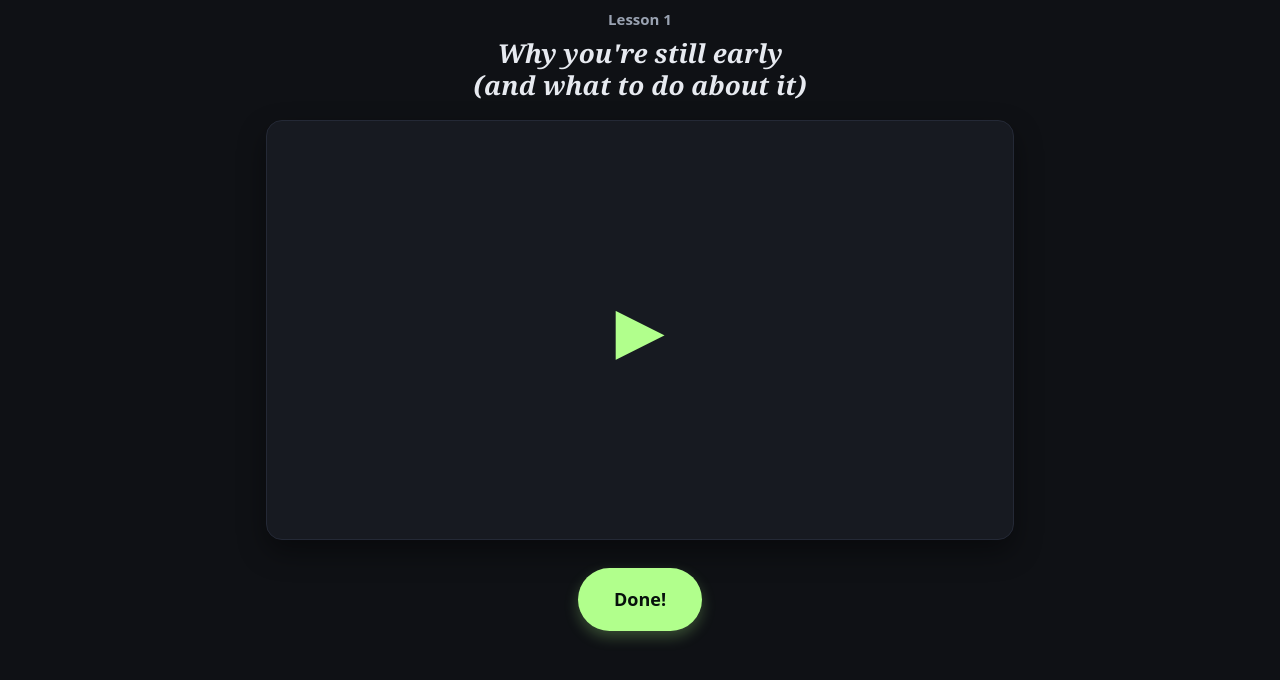
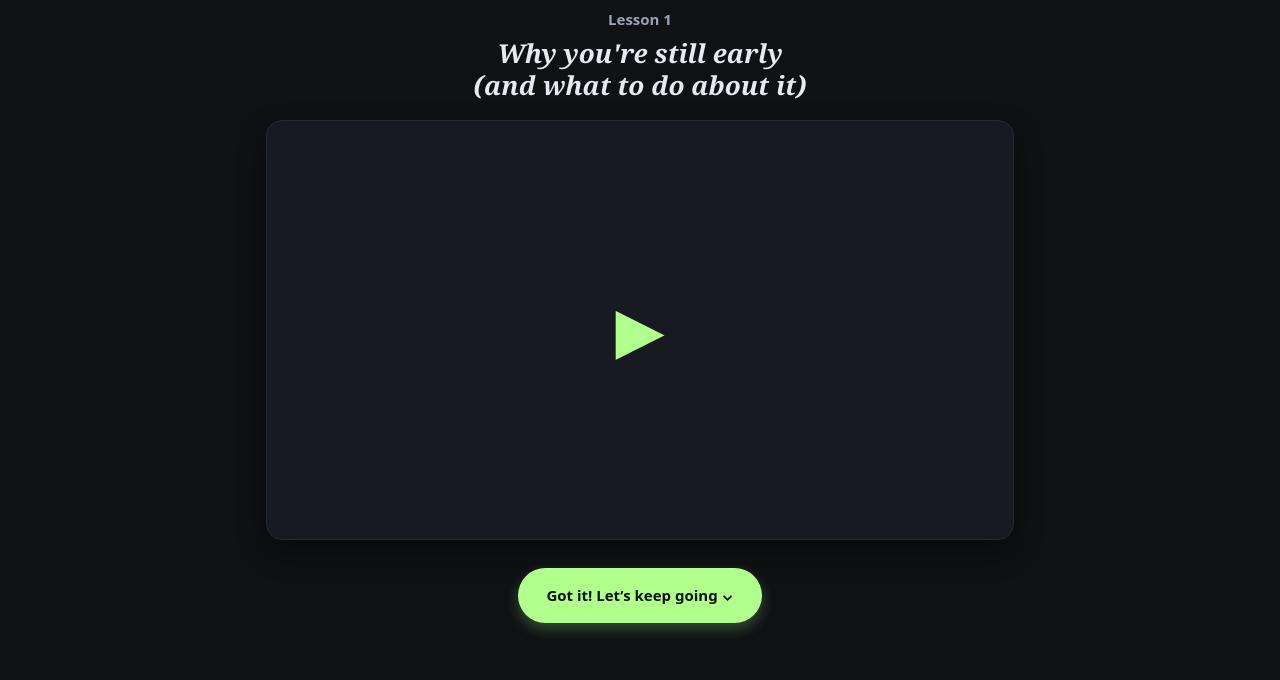
Before and after one commit to cjones-changelly/crashcourse, a plain HTML site: page lesson1.html in a window 1280 px wide. Shown: the part 78-758 px from the top of the page. Drawn offline with Linux system fonts and the light colour scheme.

Commit message:
Update lesson1.html

```diff
--- a/lesson1.html
+++ b/lesson1.html
@@ -32,7 +32,7 @@
 
     .wrap{ max-width:780px; margin:0 auto; padding: 10px 16px 40px }
 
-    /* Eyebrow + Title (типографика как в lesson2) */
+    /* Eyebrow + Title (как в lesson2) */
     .eyebrow{ margin-top:8px; text-align:center; color:var(--muted); font-weight:600 }
     .title{
       margin:6px auto 18px; text-align:center; max-width:680px;
@@ -52,13 +52,12 @@
       font-size:64px; line-height:1; color:var(--brand);
     }
 
-    /* CTA */
-    .cta{ display:flex; justify-content:center }
-    .done-btn{
-      padding:18px 36px; border:0; border-radius:999px;
-      background:var(--brand); color:#07110c;
-      font-size:18px; font-weight:700; text-decoration:none;
-      display:inline-flex; align-items:center; justify-content:center;
+    /* CTA (точно как в lesson2) */
+    .cta{ display:flex; justify-content:center; margin-top:4px }
+    .btn{
+      display:inline-flex; align-items:center; justify-content:center; gap:8px;
+      padding:16px 28px; border:0; border-radius:999px;
+      background:var(--brand); color:#07110c; font-weight:700;
       box-shadow:0 6px 14px rgba(177,255,140,.25);
     }
   </style>
@@ -78,7 +77,7 @@
     </div>
 
     <div class="cta">
-      <a href="lesson2.html" class="done-btn">Done!</a>
+      <a href="lesson2.html" class="btn">Got it! Let’s keep going ⌄</a>
     </div>
   </main>
 </body>
```
